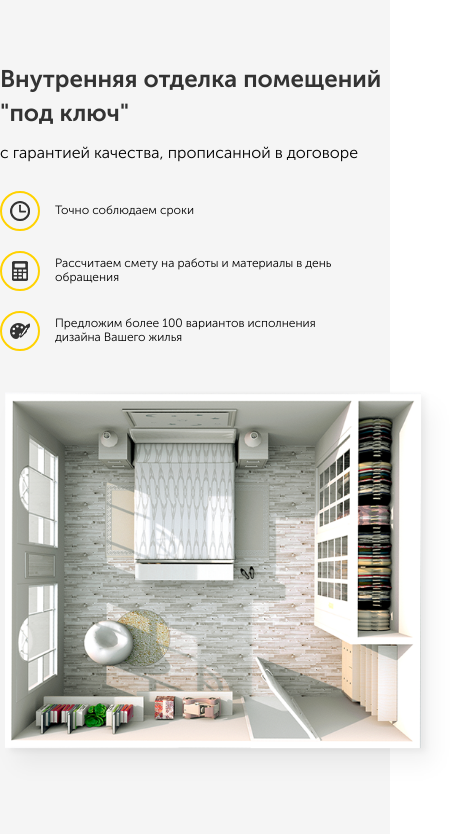
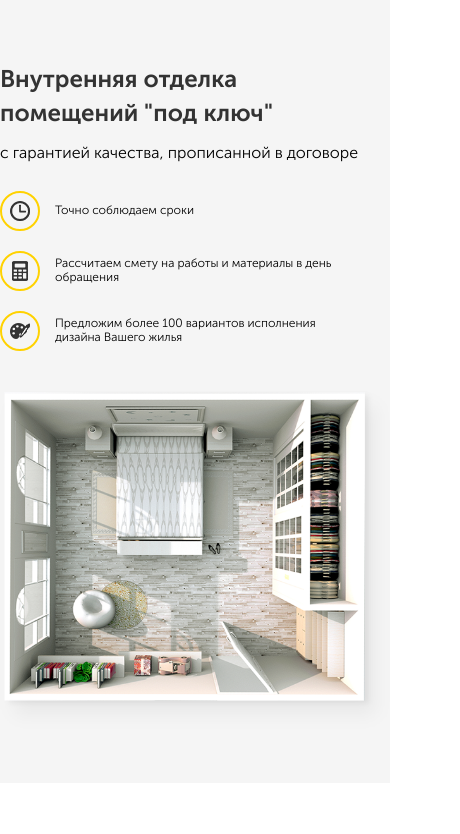
Before and after one commit to jedai037/repair, a plain HTML site: page index.html in a window 390 px wide. Shown: the part 68-902 px from the top of the page, 460 px wide, since content can reach past the window. Drawn offline with nearby package versions, Linux system fonts and the light colour scheme.

Commit message:
Исправлен адаптив для мобильных телефонов

```diff
--- a/src/sass/_interface.sass
+++ b/src/sass/_interface.sass
@@ -16,7 +16,8 @@ img
         width: 90%
 @media(max-width: 567px)
     .container
-        width: 450px
+        max-width: 450px
+        width: 100%
 .button
     border-radius: 10px
     background-color: $main-color
--- a/src/sass/blocks/_hero.sass
+++ b/src/sass/blocks/_hero.sass
@@ -17,6 +17,7 @@
             font-size: 20px
             font-weight: 500
             margin-bottom: 60px
+
     &-list
         margin: 0
         padding: 0
```
Also changed, not shown: src/css/style.css, 1 other file.
